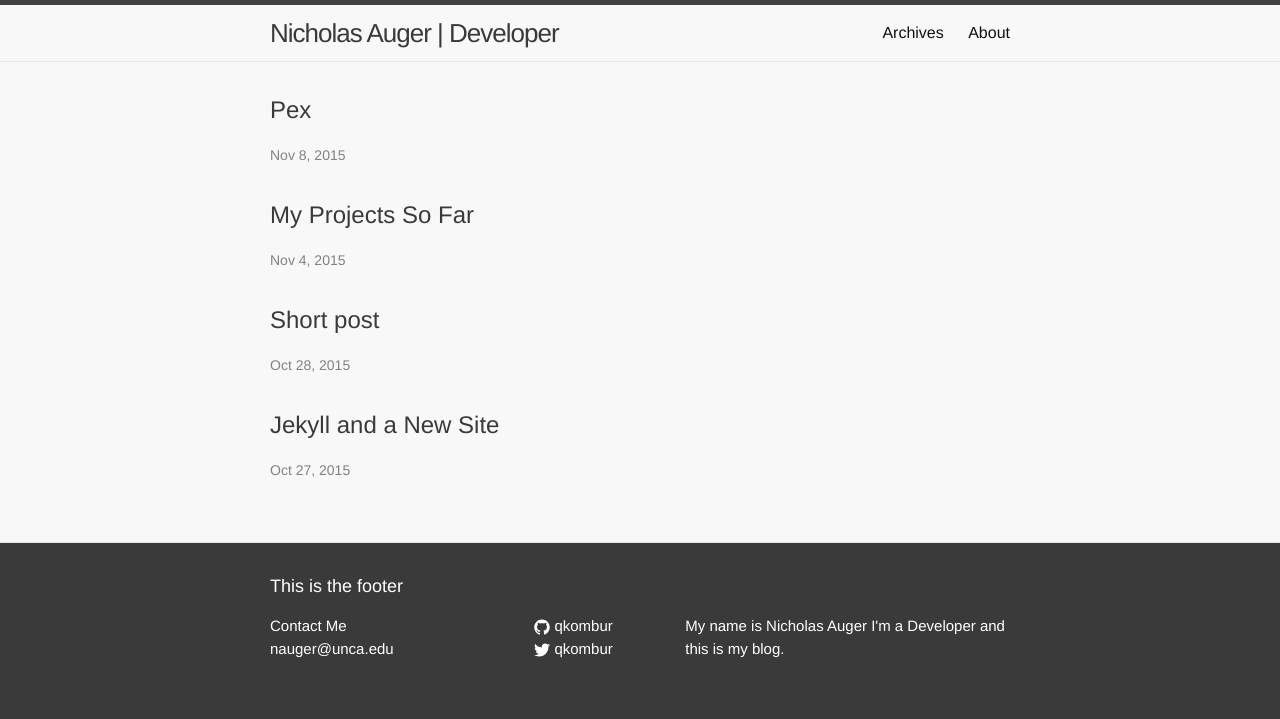
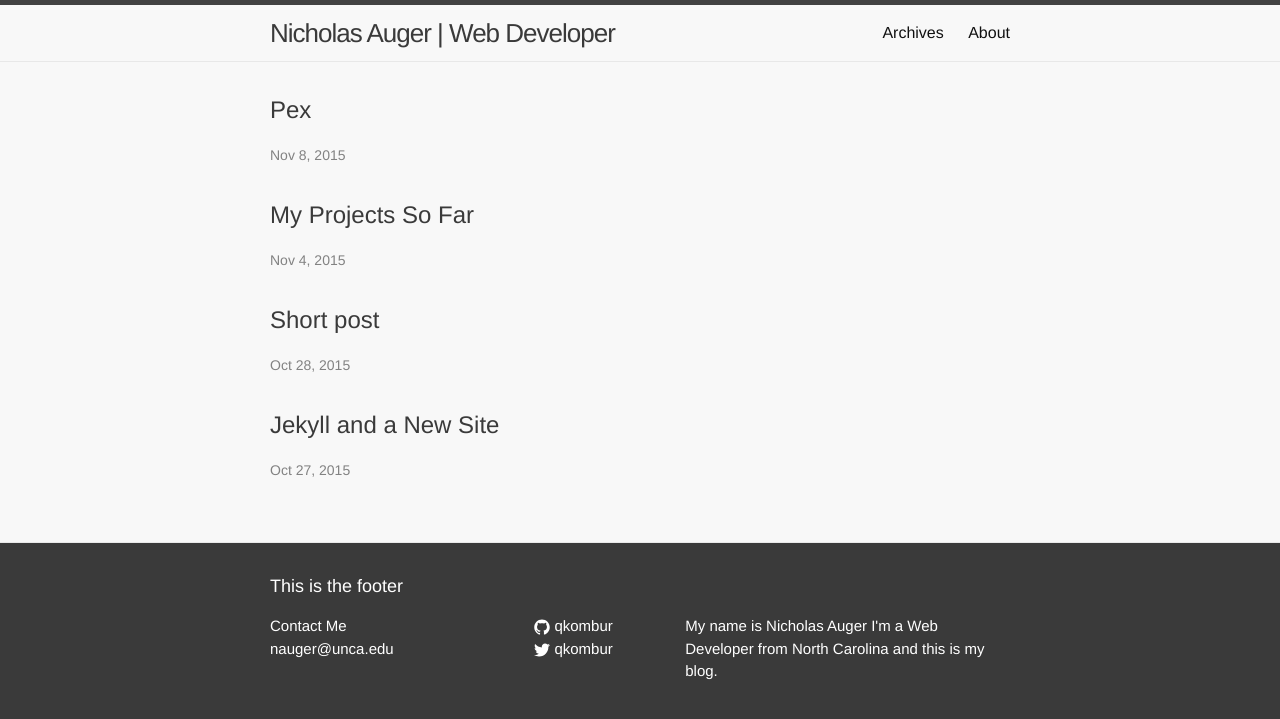
Before and after one commit to qkombur/qkombur.github.io, a Jekyll site: the page built from index.html, in a window 1280 px wide. Shown: the top 719 px of the page. Built offline with Jekyll 4.4.1, drawn with Linux system fonts in a browser that asks for light colours; the list of posts is cut into pages by our own code.

Commit message:
Update _config.yml

```diff
--- a/_config.yml
+++ b/_config.yml
@@ -1,8 +1,8 @@
 # Site settings
-title: Nicholas Auger | Developer
+title: Nicholas Auger | Web Developer
 email: nauger@unca.edu
 description: > # this means to ignore newlines until "baseurl:"
-  My name is Nicholas Auger I'm a Developer and this is my blog.
+  My name is Nicholas Auger I'm a Web Developer from North Carolina and this is my blog.
 baseurl: "" # the subpath of your site, e.g. /blog/
 url: "http://qkombur.com" # the base hostname & protocol for your site
 twitter_username: qkombur
```
